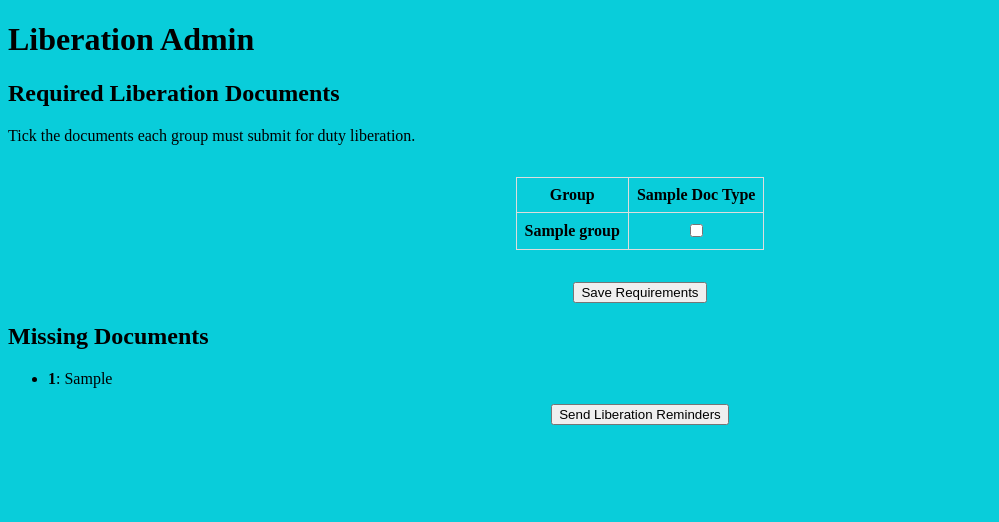
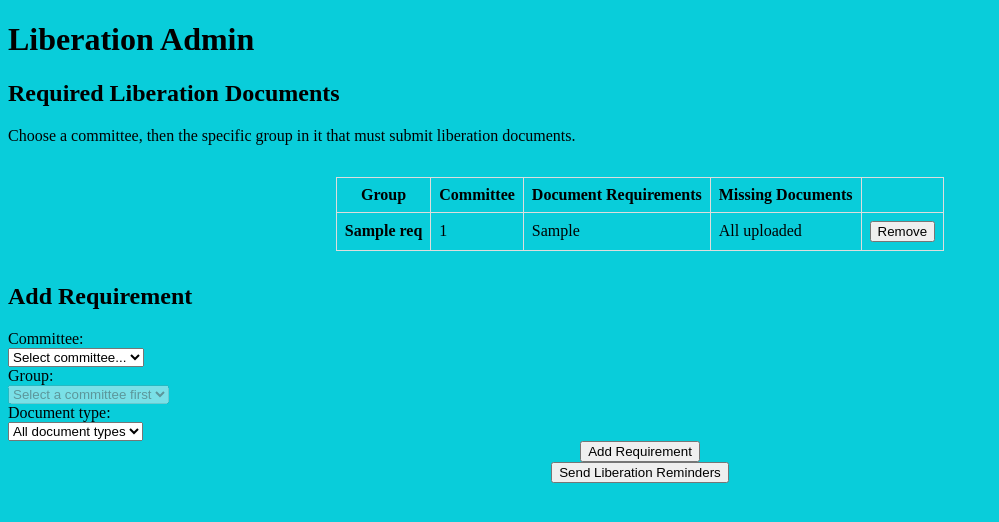
Before and after one commit to cthit/SummIT, a Flask app: template project/templates/liberation_admin.html in a window 1280 px wide. Shown: the part 55-577 px from the top of the page, without its empty margins (0-999 px from the left). Run offline with Flask 3, Linux system fonts and the light colour scheme; the template is opened without the code that fills it: most values are stand-ins (such as "Sample title", 1, 10 or a date in 2020); parts of the project's set-up code (start-up, migrations or seed data) failed here and were passed over; some libraries are stand-ins or nearby versions.

Commit message:
Target specific groups in liberation requirements
Requirements were keyed on the super-group (digIT), but liberation is
owed by the sitting group (digit25). LiberationRequire now stores the
responsible group instance (id, name, pretty name) alongside its
super-group, since uploads are owned by the super-group id. The
checkbox grid is replaced by a picker: choose a committee, then one of
its group instances (fetched from the Gamma client API, with a
dev-only fallback for the fake dev groups), then a document type or
all types - shown as a requirements table with per-row remove and
missing status. Reminder mail goes to the chosen instance
(<name>@chalmers.it), replacing the auto-detected instance lookup.

Note: the LiberationRequire table changed shape since the previous
(unpushed) commit - recreate dev database volumes.

Co-Authored-By: Claude Fable 5 <noreply@anthropic.com>

```diff
--- a/project/main.py
+++ b/project/main.py
@@ -207,36 +207,100 @@ def admin():
     return render_template("admin.html", meetings=fetch_meetings())
 
 
-@main.route("/admin/liberation", methods=["GET", "POST"])
+@main.route("/admin/liberation")
 @login_as_admin_required
 def liberation_admin():
     groups = _get_meeting_form_data()["groups"]
-    liberation_doc_types = list(LiberationDocumentTypes)
-
-    if request.method == "POST":
-        # Clear all liberation requirements, then re-add from the form
-        existing = get_liberation_requires()
-        for group_id, doc_types in existing.items():
-            for doc_type in doc_types:
-                remove_liberation_require(group_id, doc_type)
-
-        for group in groups:
-            for doc_type in liberation_doc_types:
-                checkbox_name = f"{group['id']}_{doc_type.value}"
-                if request.form.get(checkbox_name):
-                    set_liberation_require(group["id"], doc_type.value)
-
-        flash(t("flash.liberation_requirements_updated"), "success")
-        return redirect(url_for("main.liberation_admin"))
-
+    missing_by_group = {
+        entry["group_id"]: entry["missing"]
+        for entry in get_missing_liberation_documents()
+    }
     return render_template(
         "liberation_admin.html",
         groups=groups,
-        liberation_doc_types=liberation_doc_types,
-        current_requires=get_liberation_requires(),
-        missing=get_missing_liberation_documents(),
-        owner_names={group["id"]: group["pretty_name"] for group in groups},
+        liberation_doc_types=list(LiberationDocumentTypes),
+        requirements=get_liberation_requires(),
+        missing_by_group=missing_by_group,
+        super_group_names={group["id"]: group["pretty_name"] for group in groups},
     )
+
+
+@main.route("/admin/liberation/instances/<super_group_id>")
+@login_as_admin_required
+def liberation_instances_json(super_group_id):
+    """The group instances (digit24, digit25, ...) of one super-group, for
+    the add-requirement picker."""
+    instances = []
+    try:
+        instances = [
+            {"id": grp.id, "name": grp.name, "pretty_name": grp.pretty_name}
+            for grp in gs.get_all_groups()
+            if grp.super_group.id == super_group_id
+        ]
+    except Exception:
+        logger.exception("Could not fetch group instances from Gamma")
+
+    # Dev fallback: only for the fake dev groups, never for real ids - a
+    # Gamma outage in production must not offer made-up groups
+    if not instances and super_group_id.startswith("dev-group-id-"):
+        sg = next(
+            (g for g in _get_meeting_form_data()["groups"] if g["id"] == super_group_id),
+            None,
+        )
+        if sg:
+            yy = date.today().year % 100
+            instances = [
+                {
+                    "id": f"dev-instance-{sg['name']}{yy}",
+                    "name": f"{sg['name']}{yy}",
+                    "pretty_name": f"{sg['pretty_name']} {yy}",
+                }
+            ]
+    return jsonify(instances)
+
+
+@main.route("/admin/liberation/add", methods=["POST"])
+@login_as_admin_required
+def liberation_add():
+    super_group_id = request.form.get("super_group_id")
+    group_id = request.form.get("group_id")
+    group_name = request.form.get("group_name")
+    group_pretty_name = request.form.get("group_pretty_name") or group_name
+    doc_type_str = request.form.get("doc_type", "all")
+
+    valid_super_ids = {g["id"] for g in _get_meeting_form_data()["groups"]}
+    if not super_group_id or super_group_id not in valid_super_ids:
+        flash(t("flash.liberation_invalid"), "error")
+        return redirect(url_for("main.liberation_admin"))
+    if not group_id or not group_name:
+        flash(t("flash.liberation_invalid"), "error")
+        return redirect(url_for("main.liberation_admin"))
+
+    if doc_type_str == "all":
+        doc_types = [dt.value for dt in LiberationDocumentTypes]
+    else:
+        try:
+            doc_types = [LiberationDocumentTypes(doc_type_str).value]
+        except ValueError:
+            flash(t("flash.liberation_invalid"), "error")
+            return redirect(url_for("main.liberation_admin"))
+
+    for doc_type in doc_types:
+        set_liberation_require(
+            super_group_id, group_id, group_name, group_pretty_name, doc_type
+        )
+    flash(t("flash.liberation_requirement_added"), "success")
+    return redirect(url_for("main.liberation_admin"))
+
+
+@main.route("/admin/liberation/remove/<group_id>", methods=["POST"])
+@login_as_admin_required
+def liberation_remove(group_id):
+    if remove_liberation_require(group_id):
+        flash(t("flash.liberation_requirement_removed"), "success")
+    else:
+        flash(t("flash.liberation_invalid"), "error")
+    return redirect(url_for("main.liberation_admin"))
 
 
 @main.route("/admin/download-meeting/<int:meeting_id>")
--- a/project/templates/liberation_admin.html
+++ b/project/templates/liberation_admin.html
@@ -3,56 +3,112 @@
 
 <h2>{{ t('liberation.required_documents') }}</h2>
 <p>{{ t('liberation.grid_hint') }}</p>
-<form method="post">
+
+{% if requirements %}
 <table class="requirements-table">
   <thead>
     <tr>
       <th>{{ t('admin.group') }}</th>
-        {% for doc_type in liberation_doc_types %}
-        <th>{{ doc_type.name.replace('_', ' ').title() }}</th>
-        {% endfor %}
+      <th>{{ t('liberation.committee') }}</th>
+      <th>{{ t('admin.requirements') }}</th>
+      <th>{{ t('liberation.missing') }}</th>
+      <th></th>
     </tr>
   </thead>
   <tbody>
-      {% for group in groups %}
+    {% for req in requirements %}
     <tr>
-        <td><strong>{{ group.pretty_name }}</strong></td>
-        {% for doc_type in liberation_doc_types %}
-        <td class="center">
-          <input type="checkbox"
-                 name="{{ group.id }}_{{ doc_type.value }}"
-                 {% if group.id in current_requires and doc_type.value in current_requires[group.id] %}checked{% endif %}>
+      <td><strong>{{ req.group_pretty_name }}</strong></td>
+      <td>{{ super_group_names.get(req.super_group_id, req.super_group_id) }}</td>
+      <td>{{ req.doc_types | join(', ') }}</td>
+      <td>
+        {% if req.group_id in missing_by_group %}
+          {{ missing_by_group[req.group_id] | join(', ') }}
+        {% else %}
+          {{ t('liberation.all_uploaded') }}
+        {% endif %}
       </td>
-        {% endfor %}
+      <td>
+        <form method="post" class="inline-display"
+              action="{{ url_for('main.liberation_remove', group_id=req.group_id) }}">
+          <button type="submit">{{ t('liberation.remove') }}</button>
+        </form>
+      </td>
     </tr>
     {% endfor %}
   </tbody>
 </table>
+{% else %}
+<p>{{ t('liberation.no_requirements') }}</p>
+{% endif %}
 
+<h2>{{ t('liberation.add_requirement') }}</h2>
+<form method="post" action="{{ url_for('main.liberation_add') }}">
+  <div>
+    <label for="superGroupSelect">{{ t('liberation.committee') }}:</label><br>
+    <select id="superGroupSelect" name="super_group_id" required onchange="loadInstances()">
+      <option value="">{{ t('liberation.select_committee') }}</option>
+      {% for group in groups %}
+      <option value="{{ group.id }}">{{ group.pretty_name }}</option>
+      {% endfor %}
+    </select>
+  </div>
+  <div>
+    <label for="instanceSelect">{{ t('admin.group') }}:</label><br>
+    <select id="instanceSelect" name="group_id" required disabled>
+      <option value="">{{ t('liberation.select_committee_first') }}</option>
+    </select>
+  </div>
+  <div>
+    <label for="docTypeSelect">{{ t('upload.document_type') }}</label><br>
+    <select id="docTypeSelect" name="doc_type">
+      <option value="all">{{ t('liberation.all_types') }}</option>
+      {% for doc_type in liberation_doc_types %}
+      <option value="{{ doc_type.value }}">{{ doc_type.name.replace('_', ' ').title() }}</option>
+      {% endfor %}
+    </select>
+  </div>
+  <input type="hidden" name="group_name" id="groupNameField">
+  <input type="hidden" name="group_pretty_name" id="groupPrettyField">
   <div class="center-content">
-    <button type="submit">{{ t('admin.save_requirements') }}</button>
+    <button type="submit">{{ t('liberation.add_requirement') }}</button>
   </div>
 </form>
-
-<h2>{{ t('liberation.missing') }}</h2>
-{% if missing %}
-<ul>
-  {% for group_id, doc_types in missing.items() %}
-  <li>
-    <strong>{{ owner_names.get(group_id, group_id) }}</strong>:
-    {{ doc_types | join(', ') }}
-  </li>
-  {% endfor %}
-</ul>
-{% else %}
-<p>{{ t('liberation.none_missing') }}</p>
-{% endif %}
 
 <div class="center-content">
   <button onclick="sendLiberationMail()">{{ t('liberation.send_reminders') }}</button>
 </div>
 
 <script>
+function loadInstances() {
+  const superId = document.getElementById('superGroupSelect').value;
+  const instanceSelect = document.getElementById('instanceSelect');
+  instanceSelect.innerHTML = '<option value="">{{ t('liberation.select_committee_first') }}</option>';
+  instanceSelect.disabled = true;
+  document.getElementById('groupNameField').value = '';
+  document.getElementById('groupPrettyField').value = '';
+  if (!superId) return;
+  fetch(`/admin/liberation/instances/${encodeURIComponent(superId)}`)
+    .then(r => r.json())
+    .then(instances => {
+      for (const inst of instances) {
+        const opt = document.createElement('option');
+        opt.value = inst.id;
+        opt.textContent = inst.pretty_name || inst.name;
+        opt.dataset.name = inst.name;
+        opt.dataset.pretty = inst.pretty_name || inst.name;
+        instanceSelect.appendChild(opt);
+      }
+      instanceSelect.disabled = false;
+    });
+}
+
+document.getElementById('instanceSelect').addEventListener('change', function () {
+  const opt = this.selectedOptions[0];
+  document.getElementById('groupNameField').value = opt ? (opt.dataset.name || '') : '';
+  document.getElementById('groupPrettyField').value = opt ? (opt.dataset.pretty || '') : '';
+});
+
 function sendLiberationMail() {
   if (confirm('{{ t('liberation.confirm_send') }}')) {
     fetch('{{ url_for("mail.send_liberation_mail_route") }}', { method: 'POST' })
```
Also changed, not shown: project/data_handler.py (+69 -43 lines), project/i18n.py (+30 -10 lines), project/mail.py (+19 -40 lines), summit_database/seed.sql (+10 -4 lines). Lines whose indentation alone changed are shown as unchanged.
